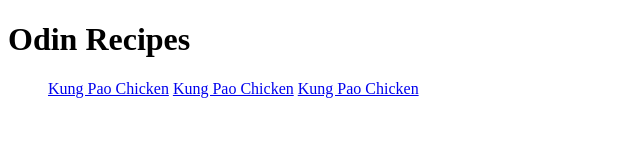
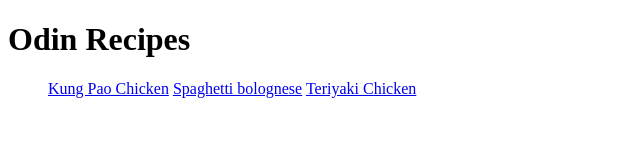
Before and after one commit to shirosora1/odin-recipes, a plain HTML site: page index.html in a window 1280 px wide. Shown: the full height of the page, 0-640 px from the left. Drawn offline with Linux system fonts and the light colour scheme.

Commit message:
Changed link names

```diff
--- a/index.html
+++ b/index.html
@@ -8,8 +8,8 @@
         <h1>Odin Recipes</h1>
         <ul>
             <a href="./recipes/kung pao chicken.html">Kung Pao Chicken</a>
-            <a href="./recipes/kung pao chicken.html">Kung Pao Chicken</a>
-            <a href="./recipes/kung pao chicken.html">Kung Pao Chicken</a>
+            <a href="./recipes/spaghetti bolognese">Spaghetti bolognese</a>
+            <a href="./recipes/teriyaki chicken.html">Teriyaki Chicken</a>
         </ul>
     </body>
 </html>
```
